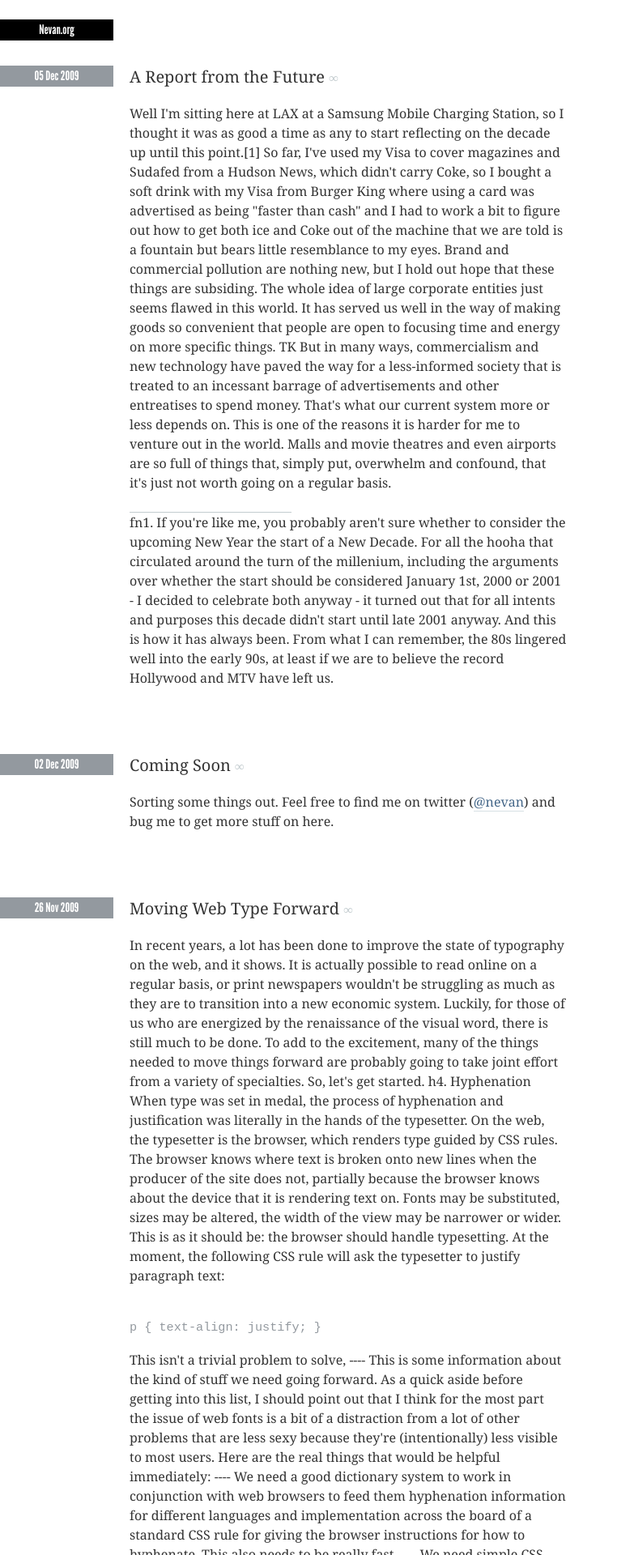
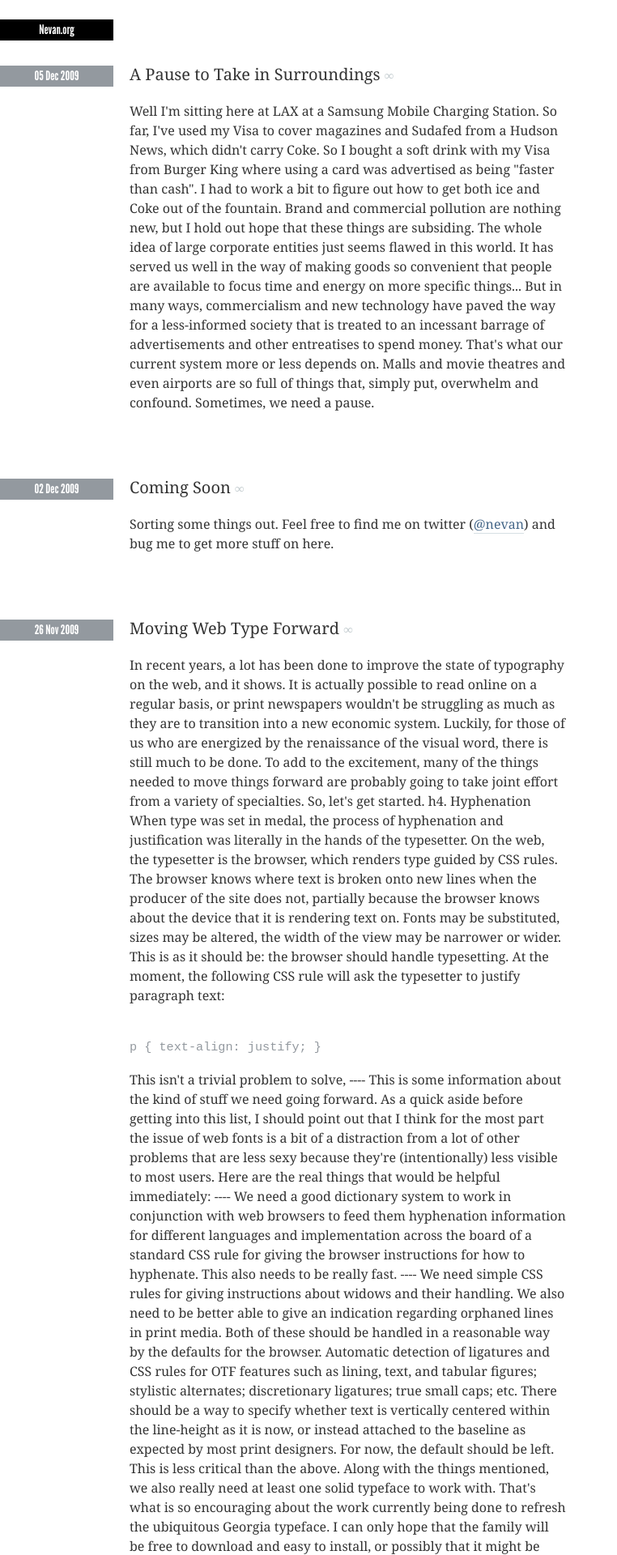
Before and after one commit to nevanscott/nevanscott, a Jekyll site: the page built from index.html, in a window 1280 px wide. Shown: the top 1920 px of the page at 81% size, without its empty margins (0-762 px from the left). Built offline with Jekyll 4.4.1, drawn with Linux system fonts in a browser that asks for light colours; Markdown is read by kramdown in place of the engine named in the settings.

Commit message:
pause article

```diff
--- /dev/null
+++ b/_posts/2009-12-05-pause.textile
@@ -0,0 +1,10 @@
+---
+layout: post
+title: A Pause to Take in Surroundings
+---
+
+Well I'm sitting here at LAX at a Samsung Mobile Charging Station. So far, I've used my Visa to cover magazines and Sudafed from a Hudson News, which didn't carry Coke. So I bought a soft drink with my Visa from Burger King where using a card was advertised as being "faster than cash". I had to work a bit to figure out how to get both ice and Coke out of the fountain.
+
+Brand and commercial pollution are nothing new, but I hold out hope that these things are subsiding. The whole idea of large corporate entities just seems flawed in this world. It has served us well in the way of making goods so convenient that people are available to focus time and energy on more specific things... But in many ways, commercialism and new technology have paved the way for a less-informed society that is treated to an incessant barrage of advertisements and other entreatises to spend money. That's what our current system more or less depends on. Malls and movie theatres and even airports are so full of things that, simply put, overwhelm and confound.
+
+Sometimes, we need a pause.
--- a/_posts/2009-12-5-future.textile
+++ /dev/null
@@ -1,13 +0,0 @@
----
-layout: post
-title: A Report from the Future
-published: true
----
-
-Well I'm sitting here at LAX at a Samsung Mobile Charging Station, so I thought it was as good a time as any to start reflecting on the decade up until this point.[1] So far, I've used my Visa to cover magazines and Sudafed from a Hudson News, which didn't carry Coke, so I bought a soft drink with my Visa from Burger King where using a card was advertised as being "faster than cash" and I had to work a bit to figure out how to get both ice and Coke out of the machine that we are told is a fountain but bears little resemblance to my eyes.
-
-Brand and commercial pollution are nothing new, but I hold out hope that these things are subsiding. The whole idea of large corporate entities just seems flawed in this world. It has served us well in the way of making goods so convenient that people are open to focusing time and energy on more specific things. TK But in many ways, commercialism and new technology have paved the way for a less-informed society that is treated to an incessant barrage of advertisements and other entreatises to spend money. That's what our current system more or less depends on. This is one of the reasons it is harder for me to venture out in the world. Malls and movie theatres and even airports are so full of things that, simply put, overwhelm and confound, that it's just not worth going on a regular basis.
-
-<hr class="footnote" />
-
-fn1. If you're like me, you probably aren't sure whether to consider the upcoming New Year the start of a New Decade. For all the hooha that circulated around the turn of the millenium, including the arguments over whether the start should be considered January 1st, 2000 or 2001 - I decided to celebrate both anyway - it turned out that for all intents and purposes this decade didn't start until late 2001 anyway. And this is how it has always been. From what I can remember, the 80s lingered well into the early 90s, at least if we are to believe the record Hollywood and MTV have left us.
--- a/html/archive/index.html
+++ b/html/archive/index.html
@@ -16,7 +16,7 @@
 
 <div class="post">
 	<div class="date">05 Dec 2009</div>
-	<div class="title"><a href="/2009/12/future/">A Report from the Future </a></div>
+	<div class="title"><a href="/2009/12/pause/">A Pause to Take in Surroundings </a></div>
 </div>
 
 <div class="post">
--- a/html/index.html
+++ b/html/index.html
@@ -23,12 +23,11 @@
 
 <div class="essay">
 
-<h3>A Report from the Future <small><a href="/2009/12/future/">&#8734;</a></small></h3>
+<h3>A Pause to Take in Surroundings <small><a href="/2009/12/pause/">&#8734;</a></small></h3>
 
-<p>Well I&#8217;m sitting here at <span class="caps">LAX</span> at a Samsung Mobile Charging Station, so I thought it was as good a time as any to start reflecting on the decade up until this point.<sup class="footnote"><a href="#fn1">1</a></sup> So far, I&#8217;ve used my Visa to cover magazines and Sudafed from a Hudson News, which didn&#8217;t carry Coke, so I bought a soft drink with my Visa from Burger King where using a card was advertised as being &#8220;faster than cash&#8221; and I had to work a bit to figure out how to get both ice and Coke out of the machine that we are told is a fountain but bears little resemblance to my eyes.</p>
-<p>Brand and commercial pollution are nothing new, but I hold out hope that these things are subsiding. The whole idea of large corporate entities just seems flawed in this world. It has served us well in the way of making goods so convenient that people are open to focusing time and energy on more specific things. TK But in many ways, commercialism and new technology have paved the way for a less-informed society that is treated to an incessant barrage of advertisements and other entreatises to spend money. That&#8217;s what our current system more or less depends on. This is one of the reasons it is harder for me to venture out in the world. Malls and movie theatres and even airports are so full of things that, simply put, overwhelm and confound, that it&#8217;s just not worth going on a regular basis.</p>
-<hr class="footnote" />
-<p class="footnote" id="fn1"><sup>1</sup> If you&#8217;re like me, you probably aren&#8217;t sure whether to consider the upcoming New Year the start of a New Decade. For all the hooha that circulated around the turn of the millenium, including the arguments over whether the start should be considered January 1st, 2000 or 2001 &#8211; I decided to celebrate both anyway &#8211; it turned out that for all intents and purposes this decade didn&#8217;t start until late 2001 anyway. And this is how it has always been. From what I can remember, the 80s lingered well into the early 90s, at least if we are to believe the record Hollywood and <span class="caps">MTV</span> have left us.</p>
+<p>Well I&#8217;m sitting here at <span class="caps">LAX</span> at a Samsung Mobile Charging Station. So far, I&#8217;ve used my Visa to cover magazines and Sudafed from a Hudson News, which didn&#8217;t carry Coke. So I bought a soft drink with my Visa from Burger King where using a card was advertised as being &#8220;faster than cash&#8221;. I had to work a bit to figure out how to get both ice and Coke out of the fountain.</p>
+<p>Brand and commercial pollution are nothing new, but I hold out hope that these things are subsiding. The whole idea of large corporate entities just seems flawed in this world. It has served us well in the way of making goods so convenient that people are available to focus time and energy on more specific things&#8230; But in many ways, commercialism and new technology have paved the way for a less-informed society that is treated to an incessant barrage of advertisements and other entreatises to spend money. That&#8217;s what our current system more or less depends on. Malls and movie theatres and even airports are so full of things that, simply put, overwhelm and confound.</p>
+<p>Sometimes, we need a pause.</p>
 
 </div>
 
--- a/html/media/css/main.css
+++ b/html/media/css/main.css
@@ -75,7 +75,7 @@ h2 {
 h3 {
 	font-size: 1.25em;
 	line-height: 1.2em;
-	padding-top: .6em;
+	padding-top: .45em;
 	}
 h4 {
 	font-size: 1em;
--- a/media/css/main.css
+++ b/media/css/main.css
@@ -75,7 +75,7 @@ h2 {
 h3 {
 	font-size: 1.25em;
 	line-height: 1.2em;
-	padding-top: .6em;
+	padding-top: .45em;
 	}
 h4 {
 	font-size: 1em;
```
Also changed, not shown: html/2009/12/future/index.html (deleted, +0 -35 lines), html/2009/12/pause/index.html (added, +34 -0 lines).
